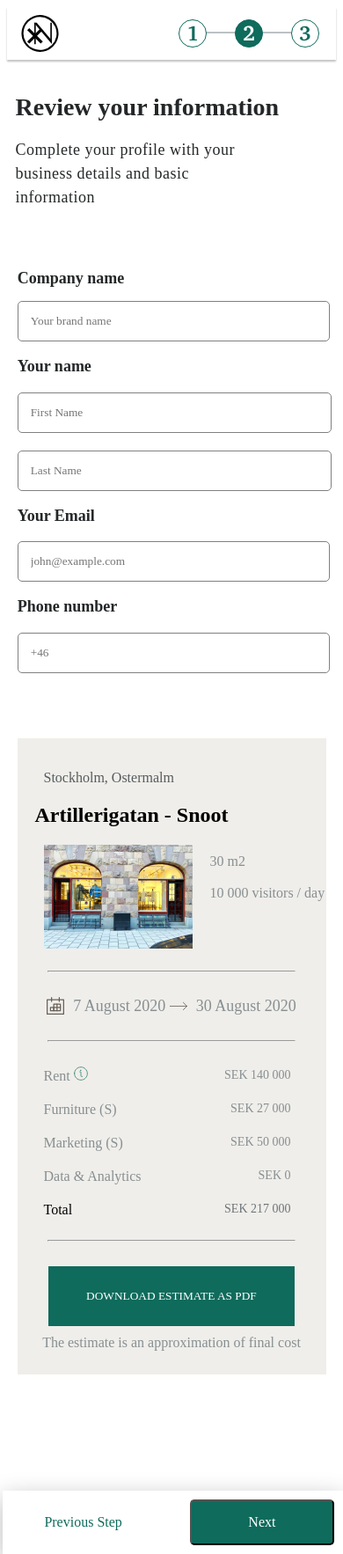
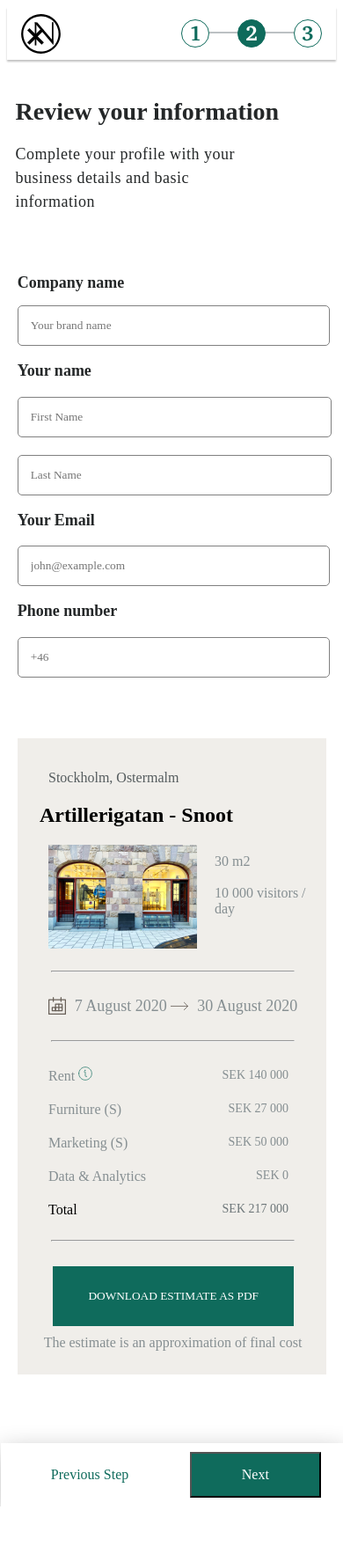
Before and after one commit to slobodan-rs/test, a React (Create React App) app: page /enquiry2 in a window 390 px wide. Shown: the whole page at 88% size. After the commit the page ends 1712 px from the top, so only its background shows below. Built offline with nearby package versions, Linux system fonts and the light colour scheme.

Commit message:
enquiry 2 and 3 tablet version

```diff
--- a/src/About.jsx
+++ b/src/About.jsx
@@ -136,8 +136,12 @@ border: 1px solid grey;
 width: 230px;
 border-radius: 5px;
 padding:14px;
-@media(max-width: 1024px){
+@media(max-width: 767px){
     width: 84vw;
+    margin-bottom: 20px;
+  }
+  @media (min-width: 768px) and (max-width: 1024px){
+    width: 85vw;
     margin-bottom: 20px;
   }
 `
@@ -152,8 +156,12 @@ border: 1px solid grey;
 width: 230px;
 border-radius: 5px;
 padding:14px;
-@media(max-width: 1024px){
+@media(max-width: 767px){
     width: 84vw;
+    margin-left: -10px;
+  }
+  @media (min-width: 768px) and (max-width: 1024px){
+    width: 85vw;
     margin-left: -10px;
   }
 `
@@ -194,28 +202,39 @@ padding:14px;
 
 const ButtonsDiv = styled.div`
 display: flex;
-margin-top: 7vh;
-width: 50vw;
-margin-left: 5vw;
-@media(max-width: 1024px){
+margin-top: 64px;
+width: 345px;
+padding-left: 100px;
+@media(max-width: 767px){
         position: absolute;
-        padding: 10px;
-        width: 94vw;
+        width: 100%;
         height: 52px;
         left: 0%;
         right: 0%;
         bottom: 0px;
         top: 1329px;
         box-shadow: 0px 8px 28px rgba(0, 0, 0, 0.28);
-        margin-left: -5px;
+        margin: 0 10px 0 -7px;
+        padding: 10px 27px;
     }
+    @media (min-width: 768px) and (max-width: 1024px){
+        position: absolute;
+        width: 100%;
+        height: 52px;
+        left: 0%;
+        right: 0%;
+        bottom: 0px;
+        top: 1329px;
+        box-shadow: 0px 8px 28px rgba(0, 0, 0, 0.28);
+        margin: 0 10px 0 -7px;
+        padding: 10px 80px 10px 27px;
+  }
 `
 const PrevBtn = styled.button`
 background-color: white;
 border: 1px solid black;
 width:160px;
 height:50px;
-border-radius: 5px;
 border-color:  #0F6B5C;
 color: #0F6B5C;
 font-weight: 500;
@@ -236,7 +255,6 @@ color: white;
 width:100px;
 height:50px;
 margin-left: 20px;
-border-radius: 5px;
 font-weight: 500;
 font-size: 16px;
 line-height: 20px;
@@ -256,11 +274,17 @@ const RewievCardWrapper = styled.div`
     left: 955px;
     top: 189px;
     background-color: #F0EEEA;
-    @media(max-width: 1024px){
-        left: 5vw;
+    @media(max-width: 767px){
+        left: 20px;
         top: 839px;
         width: 90%;
     }
+    @media (min-width: 768px) and (max-width: 1024px){
+      left: 16px;
+      top: 839px;
+      width: 343px;
+      height: 766px;
+  }
 `
 const FormWrapper = styled.div`
   position: relative;
--- a/src/App.jsx
+++ b/src/App.jsx
@@ -49,13 +49,16 @@ const Header = styled.div`
   display: flex;
   justify-content: left;
   align-items: center;
-  height: 6vh;
+  height: 96px;
   border-bottom: 2px solid black;
 
   @media (max-width: 1024px) {
     border-bottom: none;
     box-shadow: 0px 2px 2px rgba(0, 0, 0, 0.25);
     height: 60px;
+    width: 100%;
+    display: inline-block;
+    overflow: none;
   }
 `
 const CompanyIcon = styled.img`
@@ -74,10 +77,11 @@ const CompanyIconMobile = styled.img`
   display: none;
 
   @media (max-width: 1024px) {
-    display: block;
-    width: 90%;
-    height: 5vh;
-    margin-right: 80%;
+    display: inline-block;
+    width: 45px;
+    height: 45px;
+    padding: 8px 16px;
+
     &:hover {
       cursor: pointer;
     }
@@ -405,10 +409,18 @@ const IdeaCardWrapper = styled.div`
   left: 955px;
   top: 189px;
   background-color: #f0eeea;
-  @media (max-width: 1024px) {
-    left: 17px;
+
+  @media (max-width: 767px) {
+    left: 16px;
     top: 1659px;
     width: 90%;
+    height: 766px;
+  }
+  @media (min-width: 768px) and (max-width: 1024px){
+    left: 16px;
+    top: 1659px;
+    width: 343px;
+    height: 766px;
   }
 `
 const FloatRight = styled.div`
@@ -499,8 +511,7 @@ export const App = () => {
   let backColor = '#0F6B5C'
 
   const [staffingCounter, setStaffingCounter] = React.useState(0)
-  let StaffingAnalyticsDivDisplayerPrice = `SEK 350/h ${'   '}   x ${'   '}   14 days ${'   '}  = ${'   '}  SEK ${
-    39200 + staffingCounter * 4000
+  let StaffingAnalyticsDivDisplayerPrice = `SEK 350/h ${'   '}   x ${'   '}   14 days ${'   '}  = ${'   '}  SEK ${39200 + staffingCounter * 4000
     }`
   return (
     <>
--- a/src/components/CardPDF.jsx
+++ b/src/components/CardPDF.jsx
@@ -61,12 +61,13 @@ class CardPDF extends Component {
 export default CardPDF
 
 const CardDiv = styled.div`
-    /* position: absolute;
     width: 421px;
     height: 723px;
-    left: 955px;
-    top: 189px;
-    background-color: #F0EEEA; */
+    @media(max-width: 1024px){
+        width: 343px;
+        height: 766px;
+        padding-left: 5px;
+    }
 
 `
 const CardTopTitle = styled.p`
--- a/src/components/EnquiryMobileIcons.jsx
+++ b/src/components/EnquiryMobileIcons.jsx
@@ -23,11 +23,9 @@ export default EnquiryMobileIcons
 const Wrapper = styled.div`
     display: none;
     @media(max-width: 1024px){
+        height: 32px;
         display: block;
-        position: absolute;
-        left: 52%;
-        right: 21.33%;
-        top: 22px;
-        bottom: 23.33%;
+        padding: 14px 16px;
+        float: right;
     }
 `
--- a/src/components/IdeaForm.jsx
+++ b/src/components/IdeaForm.jsx
@@ -6,6 +6,7 @@ class IdeaForm extends Component {
     render() {
         return (
             <form>
+                <Wrapper>
                     <TitleDiv>Name your idea</TitleDiv>
                     <StyledTitleInput type="text" placeholder="ex. Custom made ice cream" />
                     <MessageDiv>Tell the landlord about your brand and what you want to do in the space</MessageDiv>
@@ -62,6 +63,7 @@ class IdeaForm extends Component {
                     <PrevBtn>Previous Step</PrevBtn>
                     <SendToBtn>Send to landlord</SendToBtn>
                 </ButtonsDiv> */}
+                </Wrapper>
             </form>
         )
     }
@@ -70,6 +72,11 @@ class IdeaForm extends Component {
 export default IdeaForm
 
 // Slyled Components
+const Wrapper = styled.section`
+    @media(max-width: 1024px){
+        margin: 16px;
+    }
+`
 const TitleDiv = styled.h6`
 /* Name your idea */
     position: absolute;
@@ -86,7 +93,7 @@ const TitleDiv = styled.h6`
 
     @media(max-width: 1024px){
         position: absolute;
-        width: 80%;
+        width: 90%;
         height: 22px;
         left: 0;
         top: 345px;
@@ -599,22 +606,33 @@ const StyledSelect = styled.select`
 `
 const ButtonsDiv = styled.div`
     display: flex;
-    margin-top: 7vh;
-    width: 50vw;
-    height: 15vh;
-    margin-left: 5vw;
+    margin-top: 64px;
+    width: 345px;
+    height: 168px;
     position: absolute;
-    left: -32px;
+    left: 64px;
     top: 1450px;
 
-    @media(max-width: 1024px){
+    @media(max-width: 768px){
+        margin: 1px;
+        position: absolute;
+        padding: 10px;
+        width: 95%;
+        height: 52px;
+        left: 0;
+        right: 0;
+        bottom: 0px;
+        top: 2529px;
+        box-shadow: 0px 8px 28px rgba(0, 0, 0, 0.28);
+    }
+    @media (min-width: 1024px) and (max-width: 1024px){
         margin: 0px;
         position: absolute;
-        padding: 10px 10px 10px 10px;
-        width: 95%;
+        padding: 10px;
+        width: 99%;
         height: 52px;
-        left: 0%;
-        right: 0%;
+        left: 0;
+        right: 0;
         bottom: 0px;
         top: 2529px;
         box-shadow: 0px 8px 28px rgba(0, 0, 0, 0.28);
@@ -664,6 +682,6 @@ const NextBtn = styled.button`
         left: 0%;
         right: 0%;
         bottom: 0px;
-        margin-left: 40px;
+        margin-left: 42px;
     }
 `
--- a/src/index.scss
+++ b/src/index.scss
@@ -1,9 +1,9 @@
 * {
-  font-family: 'Charter';
+  font-family: "Charter";
 }
 
 span {
-  color: #6D7679;
+  color: #6d7679;
   margin-left: 5px;
   font-size: 14px;
 }
```
Also changed, not shown: 1 other file (tests, documents, lock files or other folders). Lines whose indentation alone changed are shown as unchanged.
